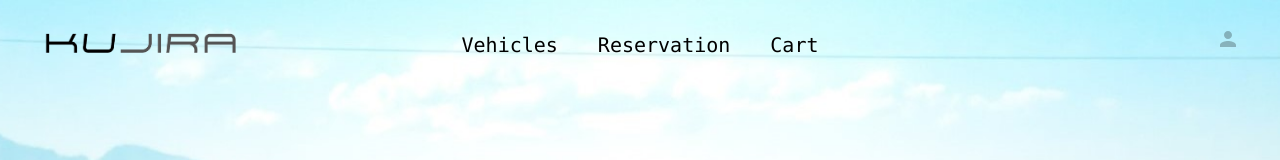
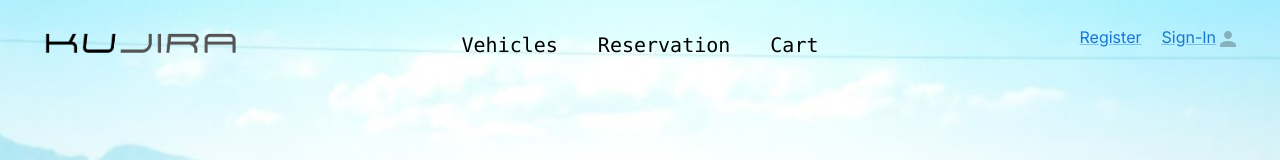
Before and after one commit to 2110503TACEDT66/swdevprac2-project-kujira-pluk-khaophot, a Next.js app: page / in a window 1280 px wide. Shown: the top 160 px of the page. Built offline with nearby package versions, Linux system fonts and the light colour scheme; no server answers.

Commit message:
add register dummy

```diff
--- a/src/components/TopMenu.tsx
+++ b/src/components/TopMenu.tsx
@@ -30,10 +30,15 @@ export default async function TopMenu(){
                                 </div>
                         </Link>
                         :
+                        <div className='absolute right-0 top-[5px]'>
+                            <Link href="/api/auth/register" className='px-5'>
+                                Register
+                            </Link>
+                            <Link href="/api/auth/signin">
+                             Sign-In<PersonIcon color="disabled"></PersonIcon>
+                            </Link>
+                        </div>
 
-                        <Link href="/api/auth/signin" className='absolute right-0 top-[5px]'>
-                            <PersonIcon color="disabled"></PersonIcon>
-                        </Link>
                 }
             </div>
         </div>
```
